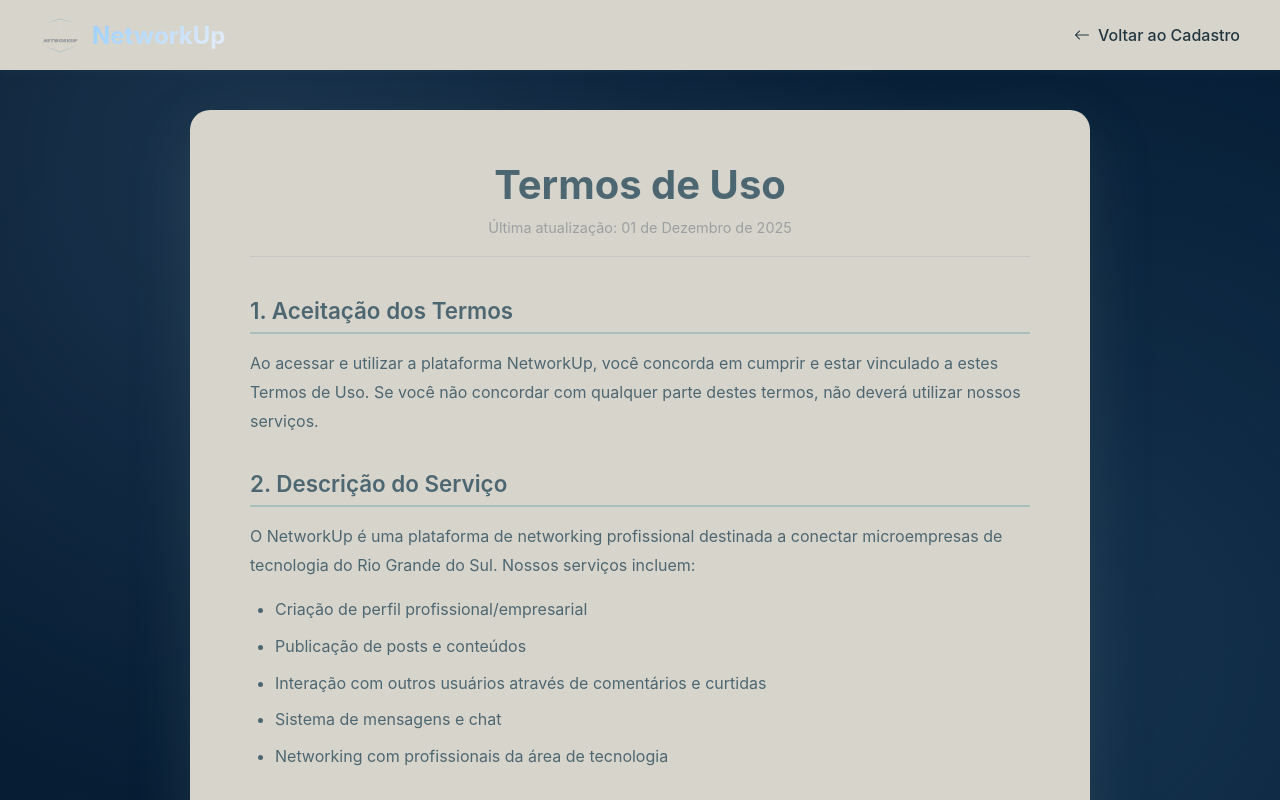
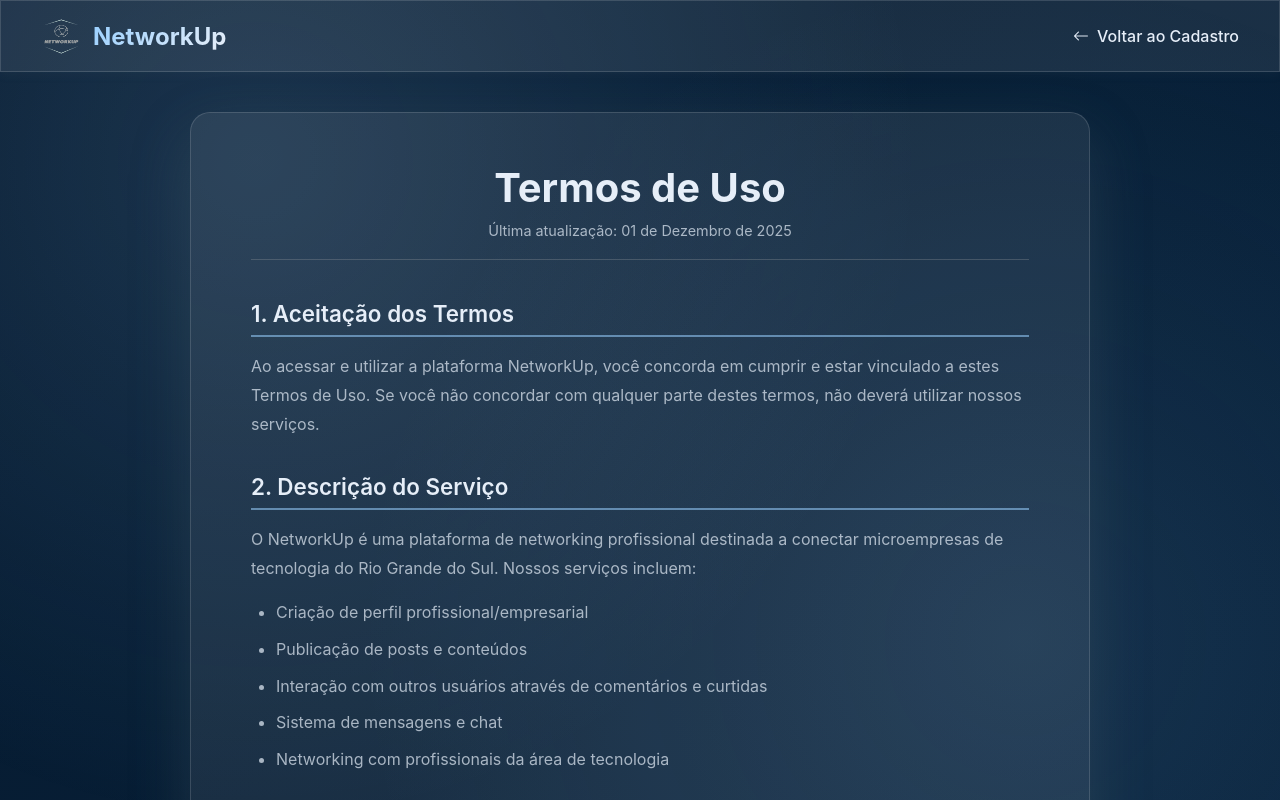
Before and after one commit to guicardoso0404/DeployFrontend, a website: page html/termos-de-uso.html in a window 1280 px wide. Shown: the top 800 px of the page. Drawn offline with nearby package versions, Linux system fonts and the light colour scheme.

Commit message:
feat: Enhance button styles and add new theme colors for links and terms section

```diff
--- a/css/theme.css
+++ b/css/theme.css
@@ -125,6 +125,15 @@
   color: var(--nu-text) !important;
 }
 
+.btn-social:hover {
+  border-color: rgba(154, 208, 255, 0.55) !important;
+  background: rgba(127, 182, 230, 0.14) !important;
+}
+
+.btn-social:active {
+  background: rgba(127, 182, 230, 0.20) !important;
+}
+
 .input-icon,
 .toggle-password {
   color: var(--nu-muted) !important;
@@ -149,18 +158,77 @@
   color: var(--nu-accent-2) !important;
 }
 
+.signup-link,
+.back-link,
+.guest-link {
+  color: var(--nu-text) !important;
+  text-decoration-color: rgba(230, 238, 248, 0.6) !important;
+}
+
 a.forgot-password:hover,
 .terms-link:hover,
 .login-link:hover {
   color: var(--nu-text) !important;
 }
 
+.signup-link:hover,
+.back-link:hover,
+.guest-link:hover {
+  color: var(--nu-accent-2) !important;
+}
+
 .form-divider {
   color: var(--nu-muted) !important;
 }
 
+.form-divider span {
+  background: transparent !important;
+}
+
 .form-divider::before {
   background: linear-gradient(to right, transparent, rgba(230, 238, 248, 0.35), transparent) !important;
+}
+
+.login-footer p,
+.register-footer p {
+  color: var(--nu-muted) !important;
+}
+
+/* Termos & Privacidade */
+.terms-header,
+.terms-card {
+  background: var(--nu-surface) !important;
+  border: 1px solid var(--nu-border) !important;
+}
+
+.terms-header .logo a,
+.terms-header .logo h1,
+.header-nav .back-link {
+  color: var(--nu-text) !important;
+}
+
+.terms-card h1,
+.terms-section h2,
+.terms-section h3 {
+  color: var(--nu-text) !important;
+}
+
+.terms-section p,
+.terms-section ul li,
+.last-update {
+  color: var(--nu-muted) !important;
+}
+
+.terms-section h2 {
+  border-bottom-color: rgba(154, 208, 255, 0.55) !important;
+}
+
+.terms-section ul li strong {
+  color: var(--nu-text) !important;
+}
+
+.terms-footer {
+  border-top-color: rgba(255, 255, 255, 0.14) !important;
 }
 
 /* Profile page override */
```
